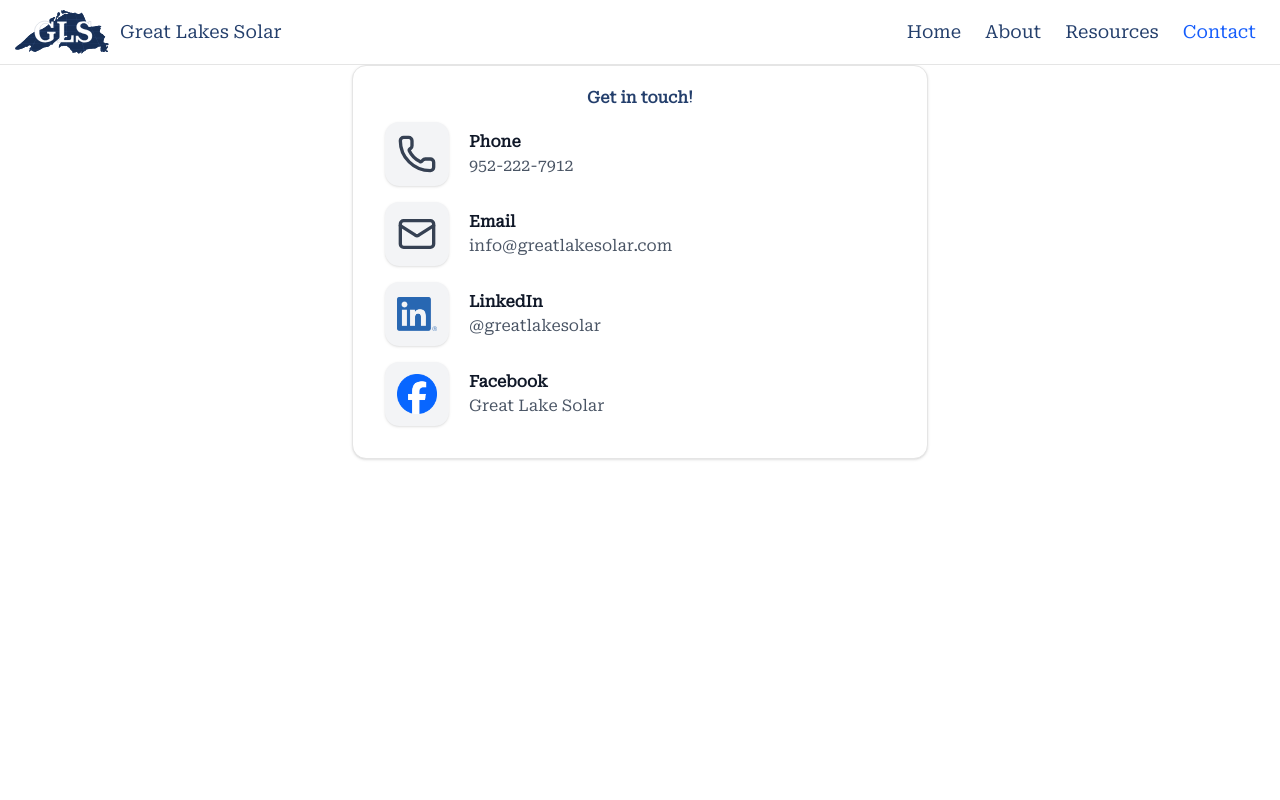
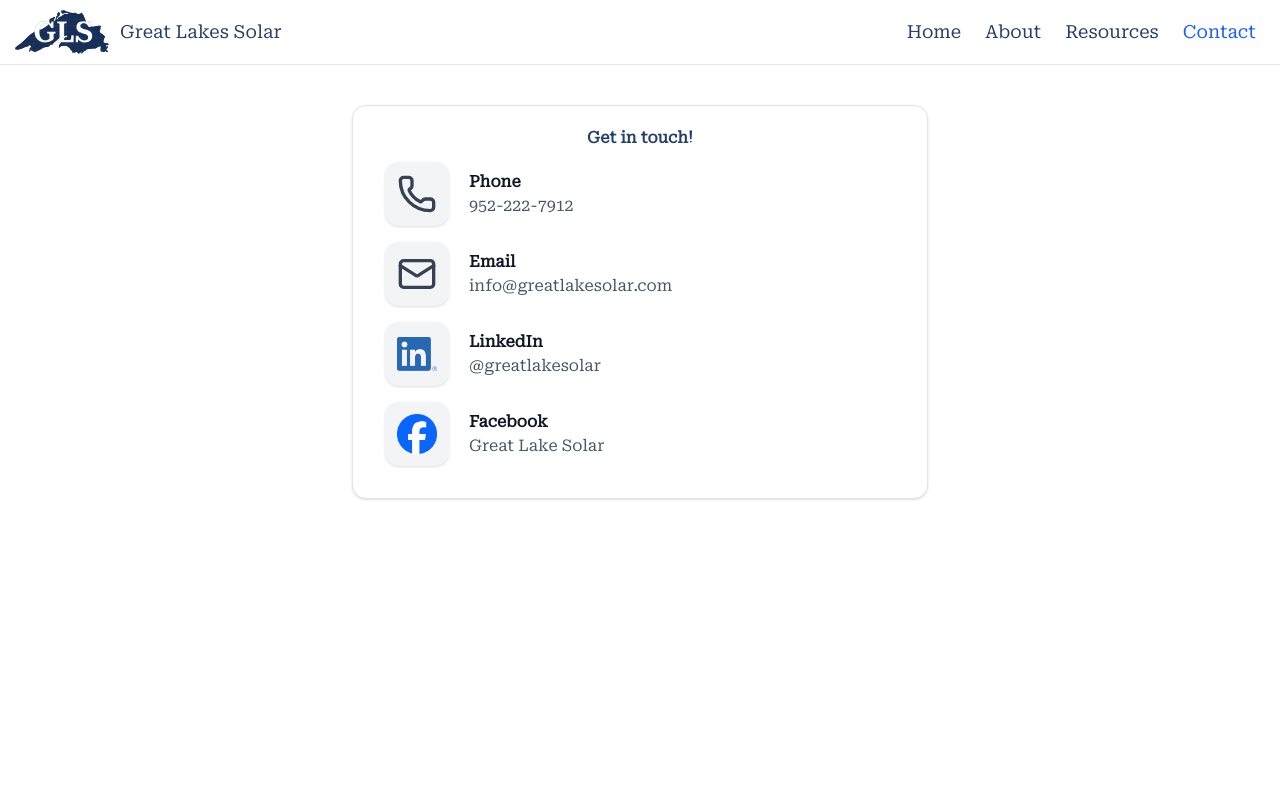
Before and after one commit to AdamWetmore/greatlakesolar, a Next.js app in the folder great-lakes-solar/: page /contact in a window 1280 px wide. Shown: the top 800 px of the page. Built offline with nearby package versions, Linux system fonts and the light colour scheme.

Commit message:
contact page responsive styling

```diff
--- a/great-lakes-solar/src/pages/contact/index.tsx
+++ b/great-lakes-solar/src/pages/contact/index.tsx
@@ -2,7 +2,7 @@ import ContactCard from '@/components/contact-card'
 
 export default function Contact() {
     return (
-        <div className="space-y-5">
+        <div className="md:py-10">
             <ContactCard />
         </div>
     )
```
